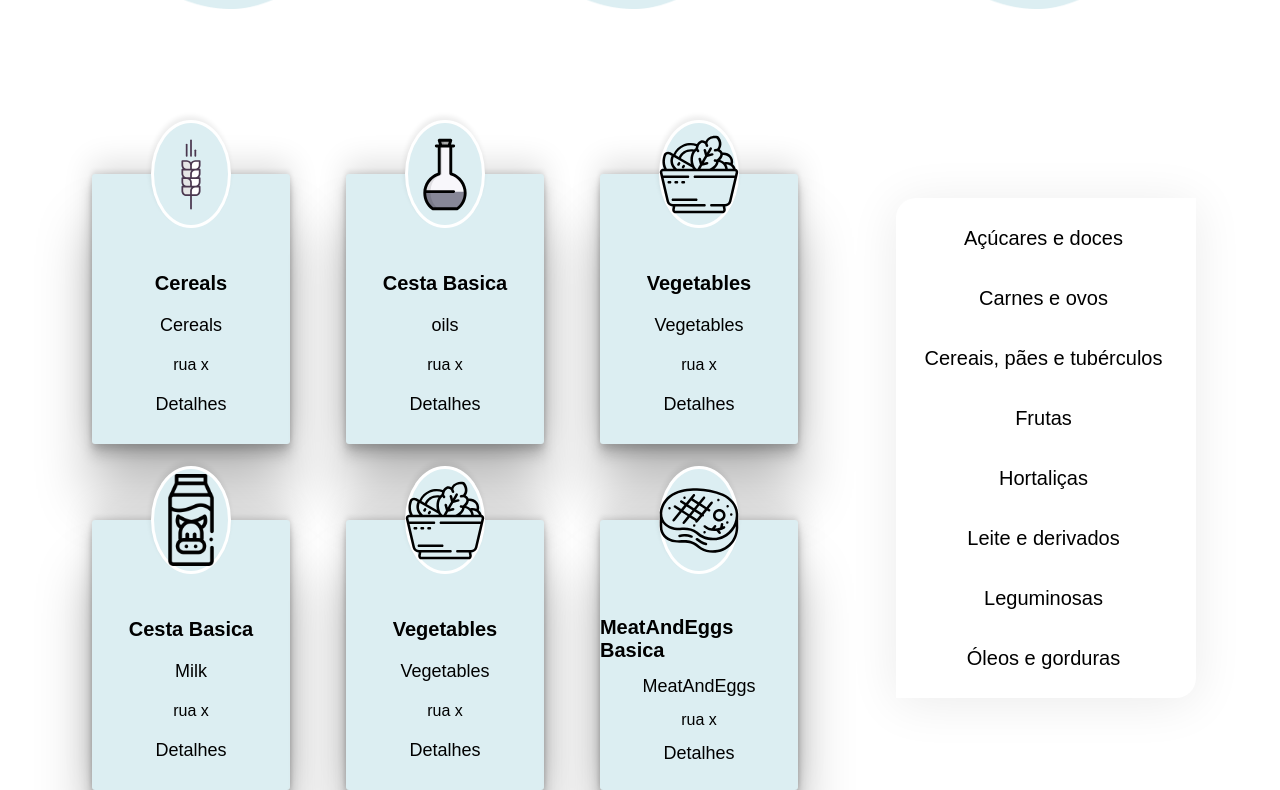
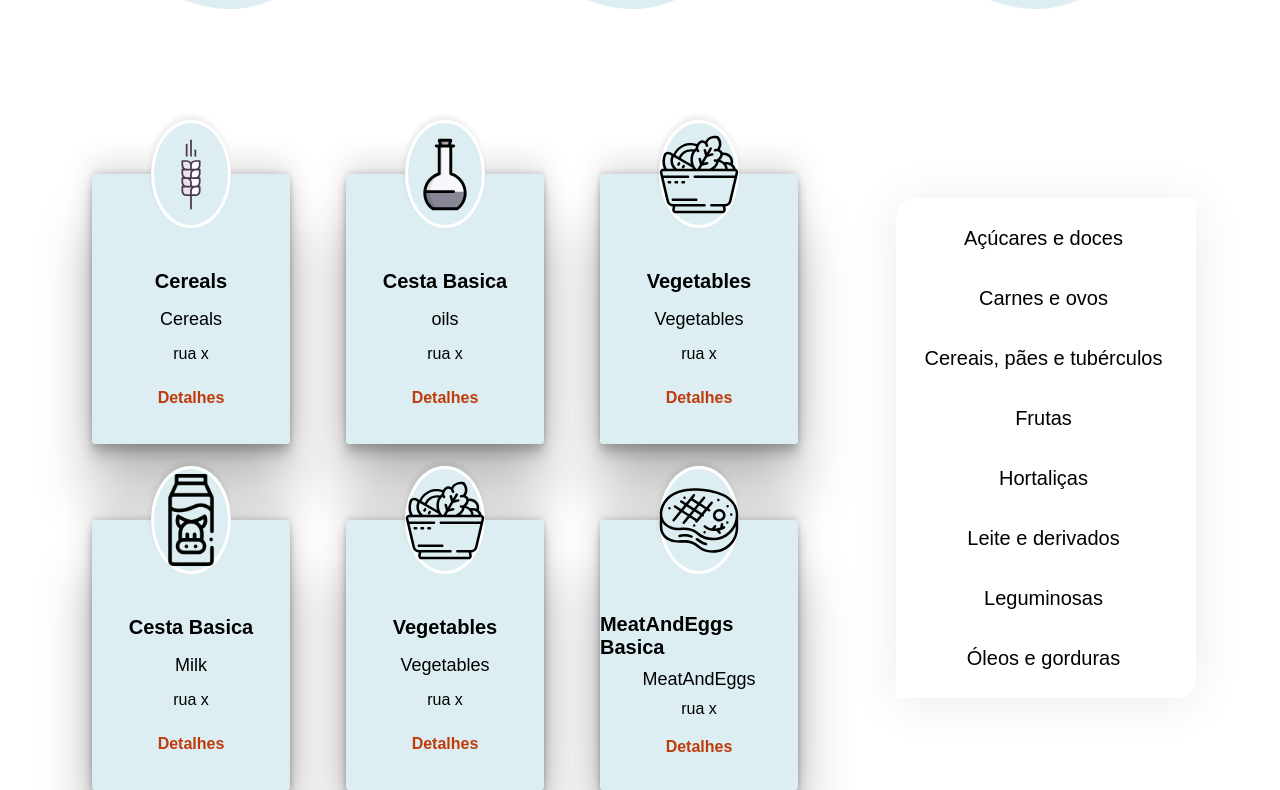
Before and after one commit to project-lets-cook/frontend, a React (Vite) app: page /DashboardDonor in a window 1280 px wide. Shown: the part 533-1323 px from the top of the page. Built offline with nearby package versions, Linux system fonts and the light colour scheme.

Commit message:
feat add button on card list

```diff
--- a/src/Components/Button/index.tsx
+++ b/src/Components/Button/index.tsx
@@ -2,7 +2,7 @@ import { ButtonStyled } from './styles'
 
 interface ibuttonprops {
   size: 'lg' | 'md' | 'sm'
-  theme: 'primary' | 'grey' | 'white'
+  theme: 'primary' | 'transparent' | 'white'
   type: 'button' | 'submit'
   onclick?: React.MouseEventHandler<HTMLButtonElement>
   children: React.ReactNode
--- a/src/Components/Button/styles.ts
+++ b/src/Components/Button/styles.ts
@@ -1,7 +1,7 @@
 import styled, { css } from "styled-components";
 interface iButtonStyledProps {
     size: 'lg' | 'md' | 'sm'
-    theme: 'primary' | 'white'
+    theme: 'primary' | 'transparent' | 'white'
 }
 export const ButtonStyled = styled.button<iButtonStyledProps>`
     font-weight: 600;
--- a/src/Components/Card/index.tsx
+++ b/src/Components/Card/index.tsx
@@ -1,4 +1,5 @@
 import { StyledTypography } from '../BaseTypography/style'
+import { Button } from '../Button';
 import { ImageCards } from './Image'
 import { StyledCard } from './styles'
 
@@ -31,7 +32,7 @@ export const Card = ({ element }: icard) => {
         <StyledTypography classText="Heading4" tag="h3">{title}</StyledTypography>
         <StyledTypography classText="Body" tag="p">{category}</StyledTypography>
         <StyledTypography classText="Caption" tag="p">{address}</StyledTypography>
-        <StyledTypography classText="Body" tag="p">Detalhes</StyledTypography>
+        <Button size={'md'} theme={'transparent'} type={'button'} onclick={() => console.log("to funcionando")}>Detalhes</Button>
       </div>
     </StyledCard>
   )
```
